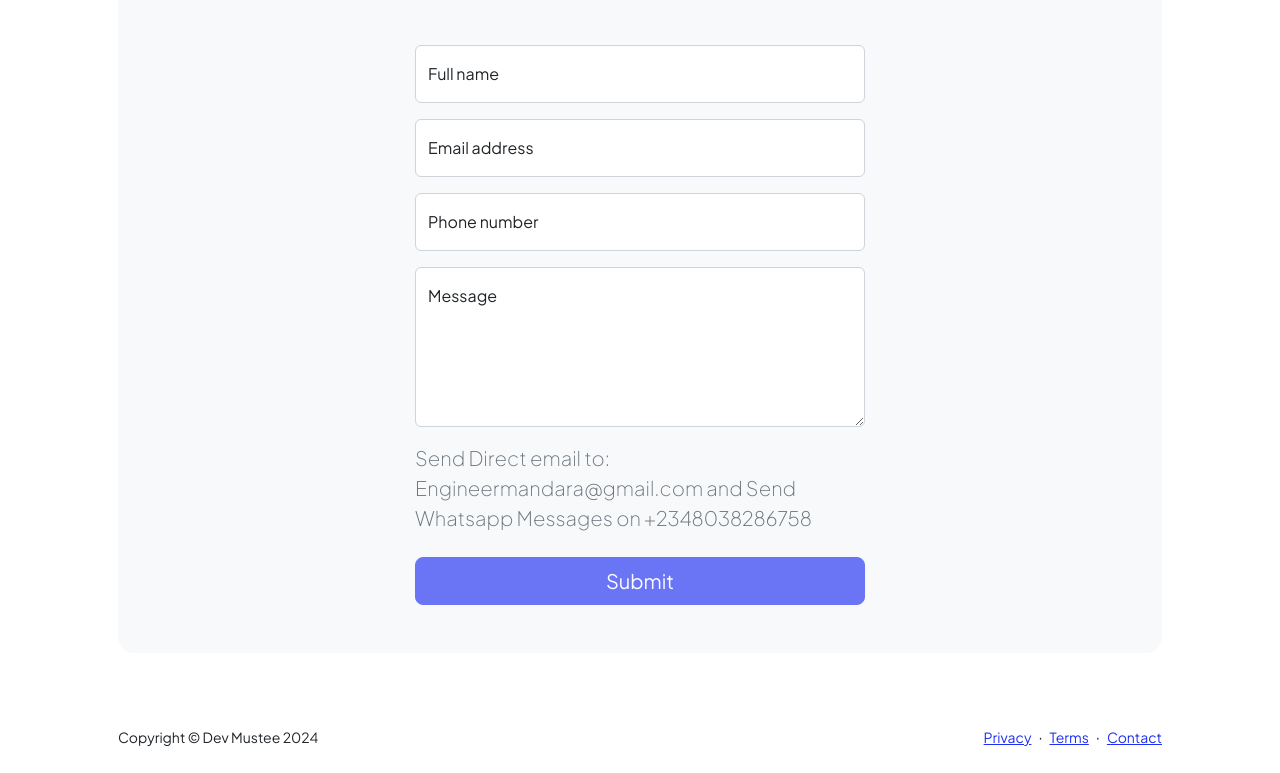
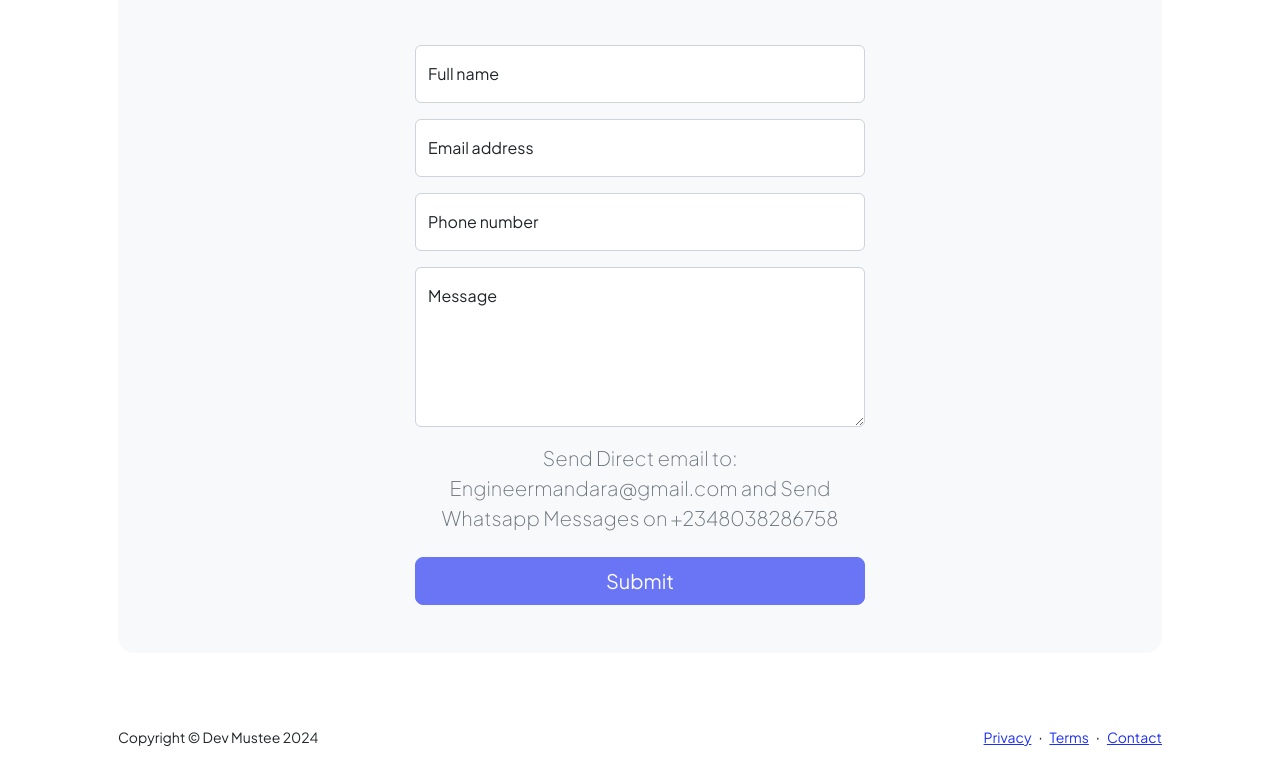
Before and after one commit to Mandara7030/Main-Portfolio, a plain HTML site: page contact.html in a window 1280 px wide. Shown: the part 321-1094 px from the top of the page. Drawn offline with nearby package versions, Linux system fonts and the light colour scheme.

Commit message:
Update contact.html

```diff
--- a/contact.html
+++ b/contact.html
@@ -80,7 +80,7 @@
                                         <div class="invalid-feedback" data-sb-feedback="message:required">A message is required.</div>
                                     </div>
                                     <div>
-                                        <P class="lead fw-light mb-4 text-muted"> Send Direct email to: Engineermandara@gmail.com and Send Whatsapp Messages on +2348038286758</P>
+                                        <P class="lead fw-light mb-4 text-muted text-center"> <span class"fw-bolder">Send Direct email to:</span> Engineermandara@gmail.com and Send Whatsapp Messages on +2348038286758</P>
                                     </div>
                                     <!-- Submit success message-->
                                     <!---->
```
